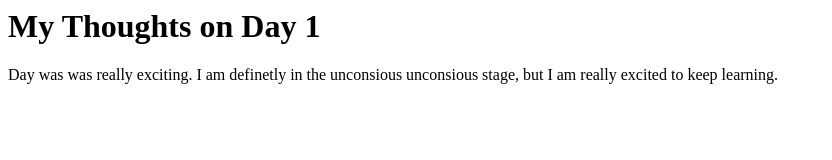
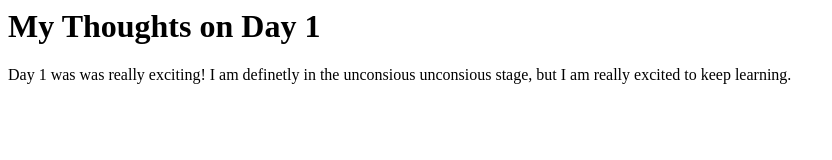
Before and after one commit to SaraRandolph/my-first-project, a plain HTML site: page index.html in a window 1280 px wide. Shown: the full height of the page, 0-832 px from the left. Drawn offline with Linux system fonts and the light colour scheme.

Commit message:
updates yo

```diff
--- a/index.html
+++ b/index.html
@@ -6,7 +6,7 @@
 <body>
     <h1>My Thoughts on Day 1</h1>
 
-    <p>Day was was really exciting. I am definetly in the unconsious unconsious stage, but I am really excited to keep learning. </p>
+    <p>Day 1 was was really exciting! I am definetly in the unconsious unconsious stage, but I am really excited to keep learning. </p>
 
 
 </body>
```
